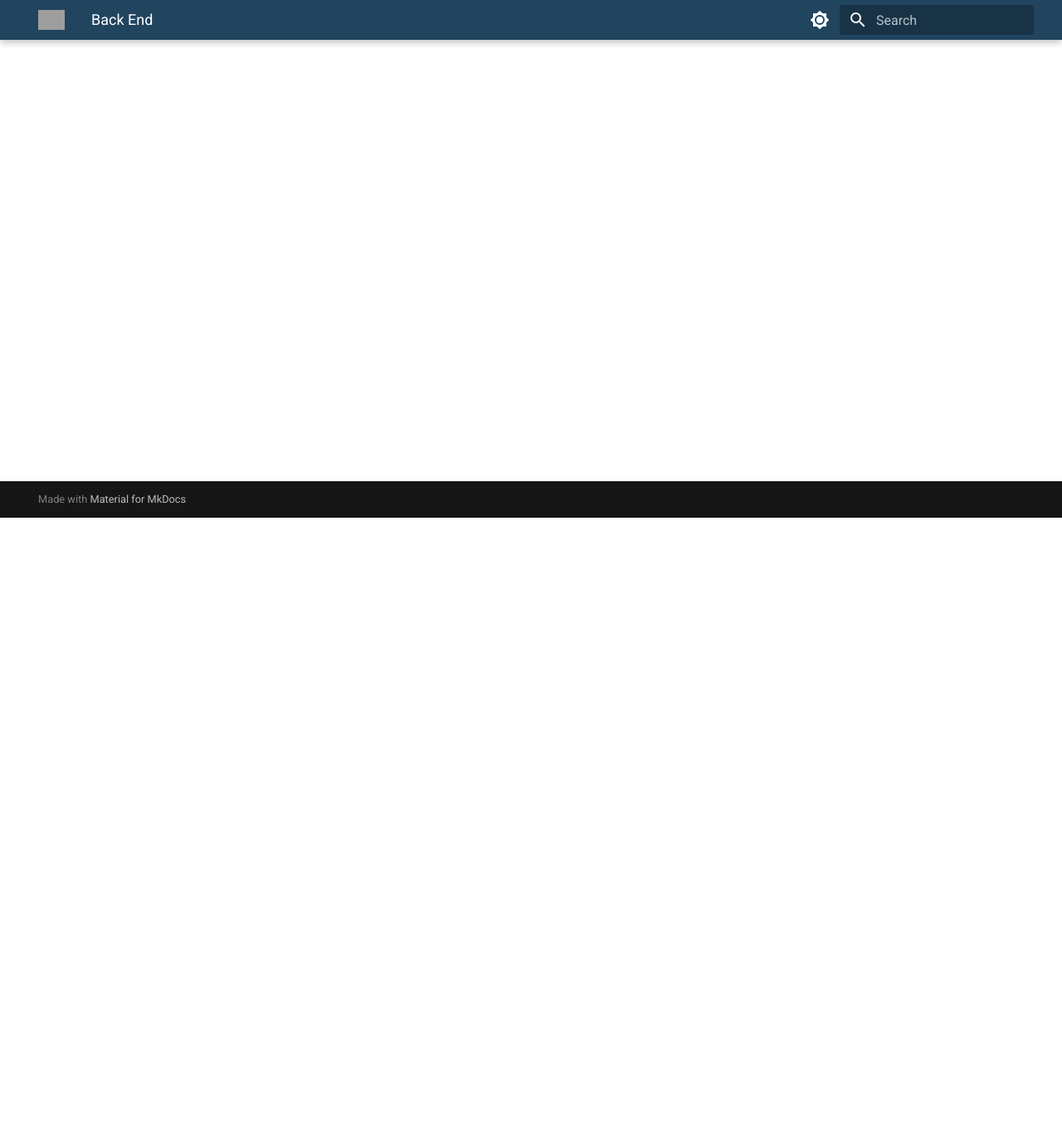
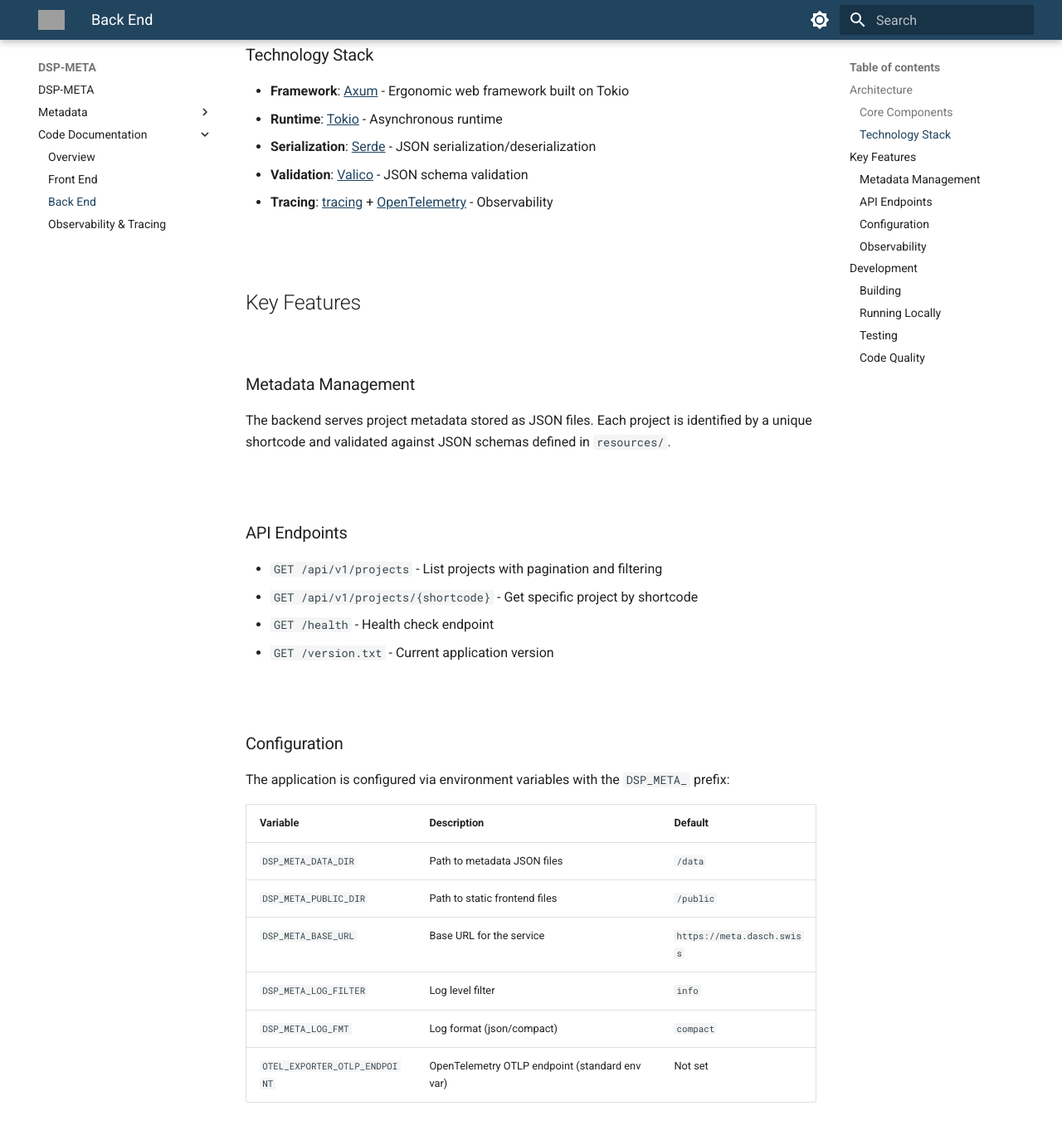
Before and after one commit to dasch-swiss/dsp-meta, an MkDocs documentation site: the page built from docs/code/back-end.md, in a window 1280 px wide and 1400 px high, scrolled down 776 px. Shown: the top 1368 px of the window at 83% size. Built offline with MkDocs 1.6.1 and Material for MkDocs 9.7.7, drawn with Linux system fonts in a browser that asks for light colours; some of the changed text lies outside the part shown; grey boxes are pictures that could not be loaded.

Commit message:
chore: Set up observability for clients accessing v1 API (#406)

````diff
--- a/Cargo.toml
+++ b/Cargo.toml
@@ -45,6 +45,11 @@ tracing-subscriber = { version = "0.3", features = [
   "json",
 ] }
 tracing-test = "0.2"
+opentelemetry = "0.26"
+opentelemetry_sdk = { version = "0.26", features = ["rt-tokio"] }
+opentelemetry-http = "0.26"
+opentelemetry-otlp = { version = "0.26", features = ["grpc-tonic"] }
+tracing-opentelemetry = "0.27"
 url = { version = "2", features = ["serde"] }
 reqwest = { version = "0.12", features = ["json"] }
 
--- a/docs/code/back-end.md
+++ b/docs/code/back-end.md
@@ -1,6 +1,93 @@
 # Back-End
 
-The back-end of the DSP Metadata Browser is built with Rust.
+The back-end of the DSP Metadata Browser is built with Rust using the [Axum](https://github.com/tokio-rs/axum) web framework.
+
+## Architecture
+
+### Core Components
+
+- **HTTP Server** (`src/main-server.rs`): Entry point using Axum framework with async Tokio runtime
+- **API Router** (`src/api/router.rs`): HTTP routing, CORS, and tracing middleware
+- **Domain Layer** (`src/domain/`): Business logic and data access
+    - `metadata_service.rs`: Service layer for metadata operations
+    - `metadata_repository.rs`: Data access for JSON metadata files
+    - `model/`: Domain models and validation
+- **Handlers** (`src/api/handler/`): HTTP request handlers organized by API version
+
+### Technology Stack
+
+- **Framework**: [Axum](https://docs.rs/axum/) - Ergonomic web framework built on Tokio
+- **Runtime**: [Tokio](https://tokio.rs/) - Asynchronous runtime
+- **Serialization**: [Serde](https://serde.rs/) - JSON serialization/deserialization
+- **Validation**: [Valico](https://docs.rs/valico/) - JSON schema validation
+- **Tracing**: [tracing](https://docs.rs/tracing/) + [OpenTelemetry](https://opentelemetry.io/) - Observability
+
+## Key Features
+
+### Metadata Management
+
+The backend serves project metadata stored as JSON files. Each project is identified by a unique shortcode and
+validated against JSON schemas defined in `resources/`.
+
+### API Endpoints
+
+- `GET /api/v1/projects` - List projects with pagination and filtering
+- `GET /api/v1/projects/{shortcode}` - Get specific project by shortcode
+- `GET /health` - Health check endpoint
+- `GET /version.txt` - Current application version
+
+### Configuration
+
+The application is configured via environment variables with the `DSP_META_` prefix:
+
+| Variable                      | Description                                    | Default                    |
+| ----------------------------- | ---------------------------------------------- | -------------------------- |
+| `DSP_META_DATA_DIR`           | Path to metadata JSON files                    | `/data`                    |
+| `DSP_META_PUBLIC_DIR`         | Path to static frontend files                  | `/public`                  |
+| `DSP_META_BASE_URL`           | Base URL for the service                       | `https://meta.dasch.swiss` |
+| `DSP_META_LOG_FILTER`         | Log level filter                               | `info`                     |
+| `DSP_META_LOG_FMT`            | Log format (json/compact)                      | `compact`                  |
+| `OTEL_EXPORTER_OTLP_ENDPOINT` | OpenTelemetry OTLP endpoint (standard env var) | Not set                    |
+
+### Observability
+
+The backend implements comprehensive distributed tracing using OpenTelemetry:
+
+- **Automatic span creation** for HTTP requests and instrumented functions
+- **W3C TraceContext propagation** from reverse proxies and upstream services
+- **Optional OTLP export** to observability backends like Grafana Tempo
+
+See [Observability & Tracing](observability.md) for detailed documentation on testing and configuring distributed tracing.
+
+## Development
+
+### Building
+
+```bash
+just build
+```
+
+### Running Locally
+
+```bash
+just serve-dev
+```
+
+### Testing
+
+```bash
+just test
+```
+
+### Code Quality
+
+```bash
+# Format code
+just fmt
+
+# Run linters
+just check
+```
 
 !!! info
 
--- a/mkdocs.yml
+++ b/mkdocs.yml
@@ -11,6 +11,7 @@ nav:
           - Overview: code/overview.md
           - Front End: code/front-end.md
           - Back End: code/back-end.md
+          - Observability & Tracing: code/observability.md
 
 plugins:
     - include-markdown
--- a/web-frontend/src/project-page/ProjectPage.svelte
+++ b/web-frontend/src/project-page/ProjectPage.svelte
@@ -65,7 +65,11 @@
   const getProjectMetadata = async () => {
     const projectID = window.location.pathname.split('/')[2];
 
-    const res = await fetch(`/api/v1/projects/${projectID}`);
+    const res = await fetch(`/api/v1/projects/${projectID}`, {
+      headers: {
+        'DSP-CLIENT': 'dsp-meta-frontend-v1'
+      }
+    });
     const metadata: Metadata = await res.json();
 
     projectMetadata.set(metadata);
````
Also changed, not shown: .markdownlint.yml (+5 -5 lines), docker-compose.observability.yml (added, +16 -0 lines), docs/code/observability.md (added, +424 -0 lines), 8 other files.
